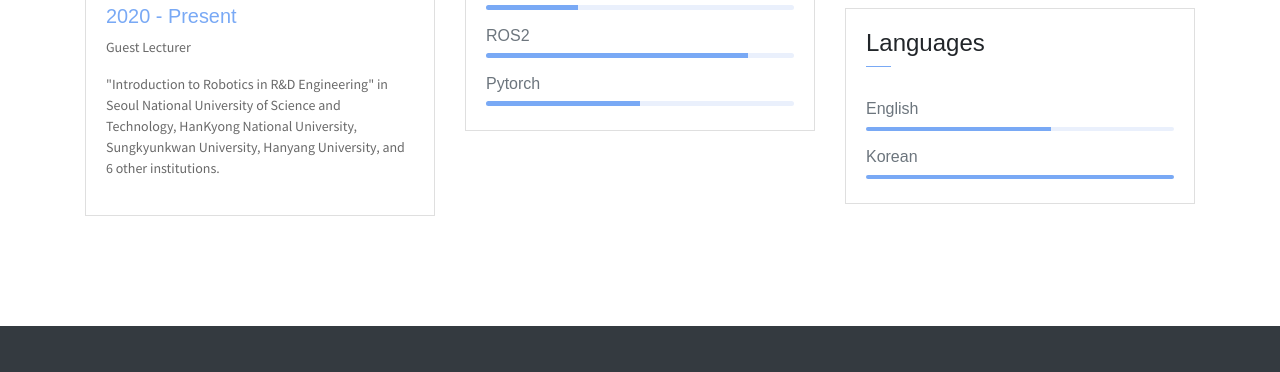
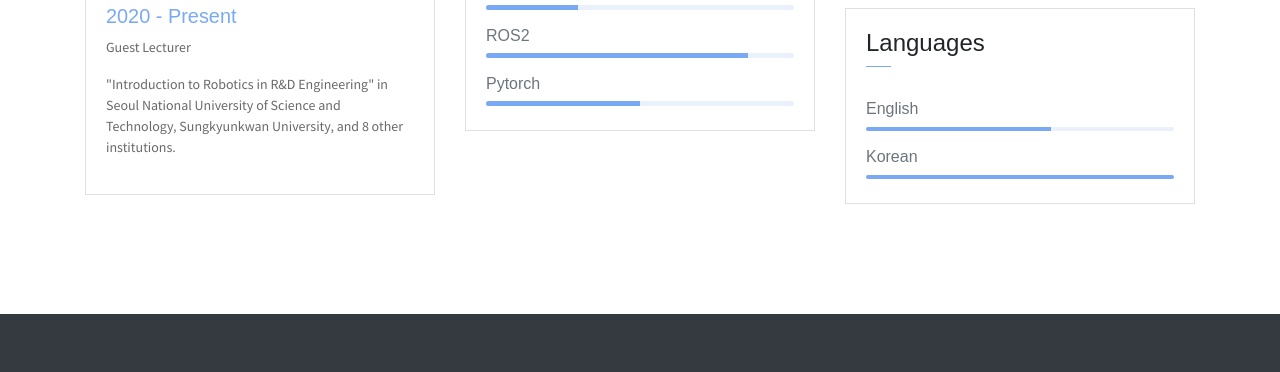
Before and after one commit to changgwak/chang.github.io, a website: page index.html in a window 1280 px wide. Shown: the part 2127-2499 px from the top of the page. Drawn offline with Linux system fonts and the light colour scheme; some packages are replaced by stand-ins of ours.

Commit message:
Update index.html

```diff
--- a/index.html
+++ b/index.html
@@ -289,7 +289,7 @@
                             <hr>
                             <h6 class="title text-danger">2020 - Present</h6>
                             <P>Guest Lecturer</P>
-                            <P class="subtitle">"Introduction to Robotics in R&D Engineering" in Seoul National University of Science and Technology, HanKyong National University, Sungkyunkwan University, Hanyang University, and 6 other institutions.</P>
+                            <P class="subtitle">"Introduction to Robotics in R&D Engineering" in Seoul National University of Science and Technology, Sungkyunkwan University, and 8 other institutions.</P>
 
 
                         </div>
```
